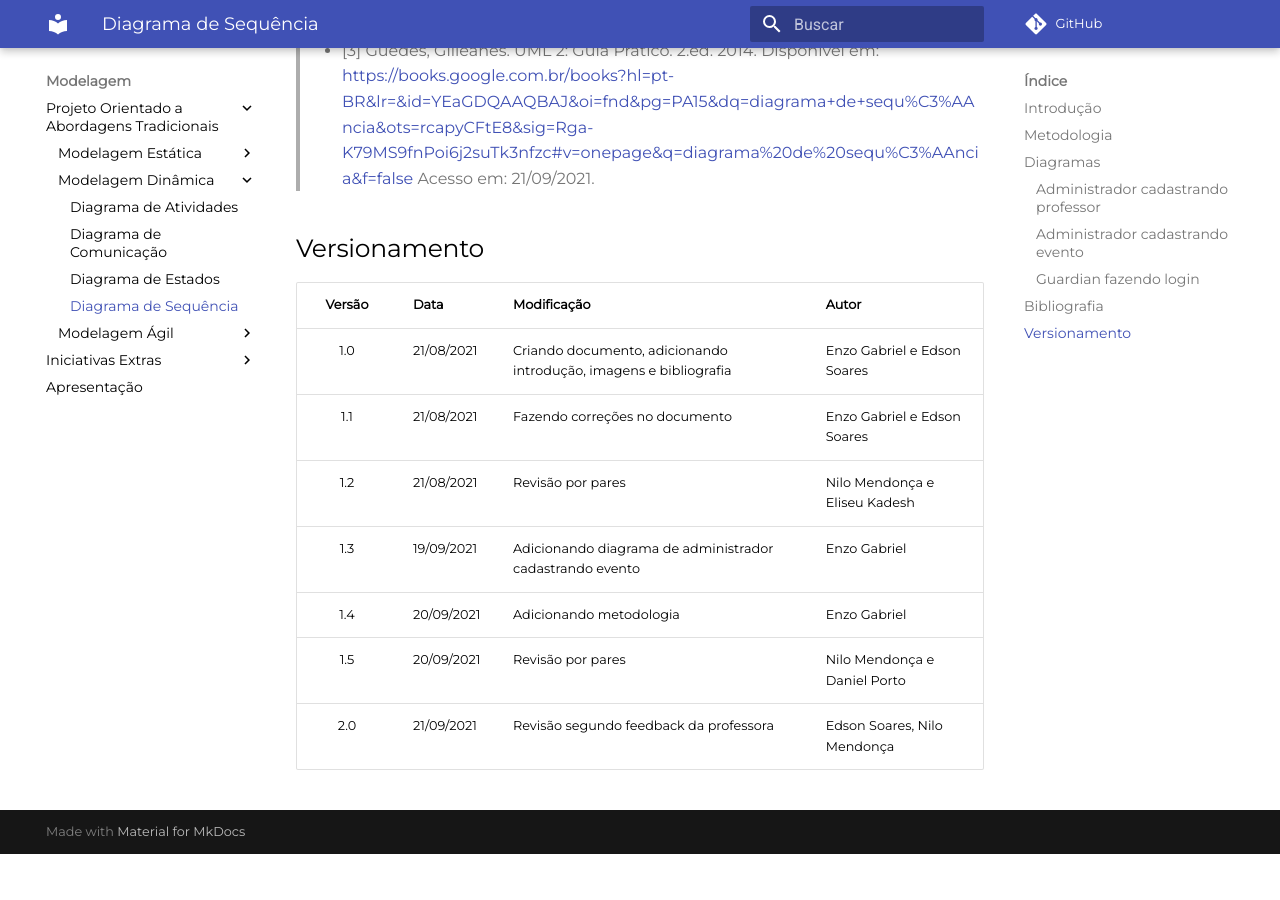
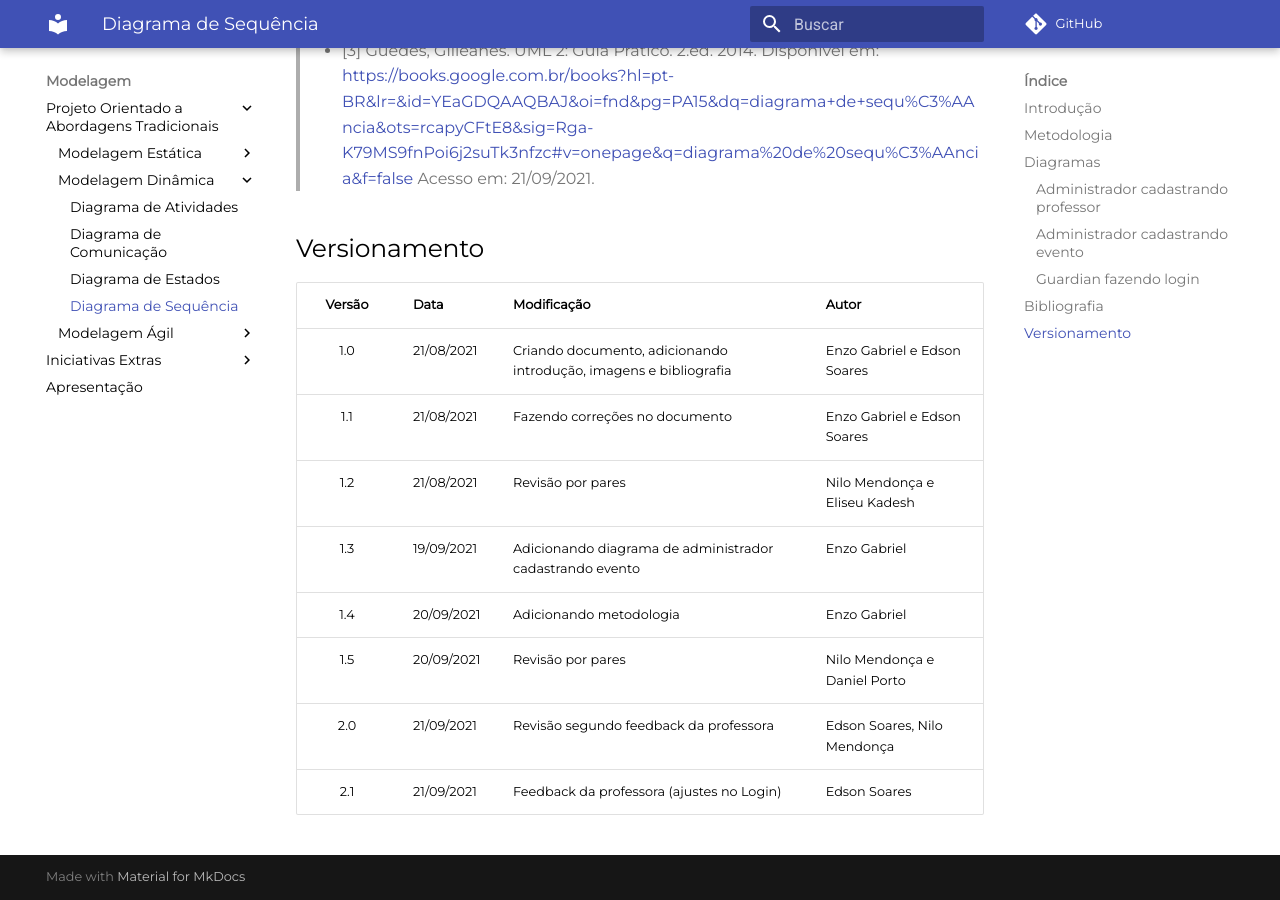
Before and after one commit to UnBArqDsw2021-1/2021.1_G6_Curumim, an MkDocs documentation site: the page built from docs/modelagem/modelagem-dinamica/diagrama-de-sequencia.md, in a window 1280 px wide and 900 px high, scrolled down 3959 px. Built offline with MkDocs 1.6.1 and Material for MkDocs 9.7.7, drawn with Linux system fonts in a browser that asks for light colours; comment, search, counter and statistics services are not loaded; before the commit the page ends 4813 px from its top, so only the background shows below that.

Commit message:
#154 ajustes no diagrama de sequência LOGIN

```diff
--- a/docs/modelagem/modelagem-dinamica/diagrama-de-sequencia.md
+++ b/docs/modelagem/modelagem-dinamica/diagrama-de-sequencia.md
@@ -46,3 +46,4 @@
 |1.4| 20/09/2021 | Adicionando metodologia | Enzo Gabriel |
 |1.5| 20/09/2021 | Revisão por pares| Nilo Mendonça e Daniel Porto |
 |2.0| 21/09/2021 | Revisão segundo feedback da professora | Edson Soares, Nilo Mendonça |
+|2.1| 21/09/2021 | Feedback da professora (ajustes no Login) | Edson Soares |
```
